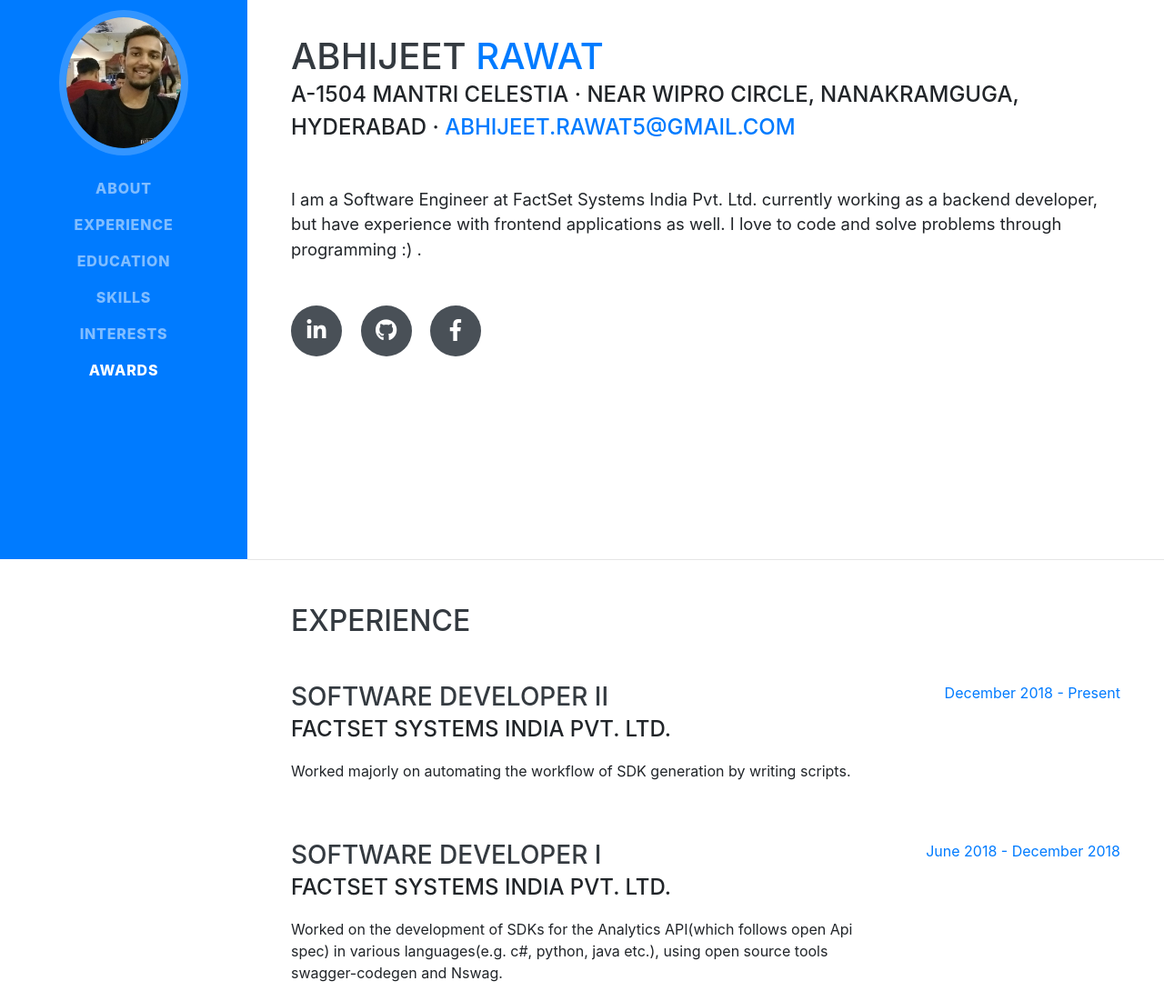
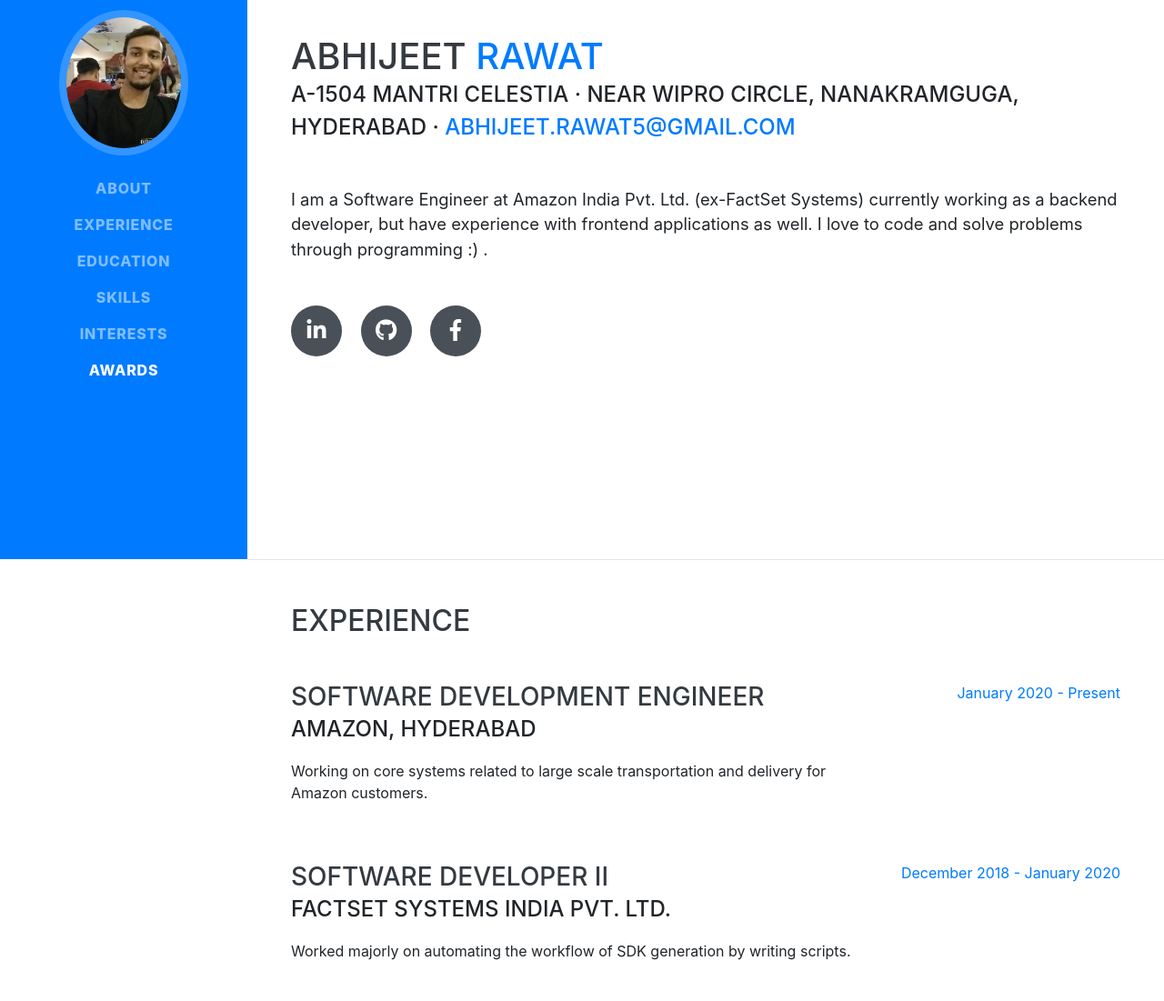
Before and after one commit to abhijeet-rawat/abhijeet-rawat.github.io, a website with bundled scripts: page index.html in a window 1280 px wide. Shown: the part 185-1286 px from the top of the page at 91% size. Built offline with nearby package versions, Linux system fonts and the light colour scheme; a web font is replaced by a local one.

Commit message:
updating job description and work history

```diff
--- a/index.html
+++ b/index.html
@@ -69,7 +69,7 @@
         <div class="subheading mb-5">A-1504 Mantri Celestia · Near Wipro Circle, Nanakramguga, Hyderabad ·
           <a href="mailto:abhijeet.rawat5@gmail.com">abhijeet.rawat5@gmail.com</a>
         </div>
-        <p class="lead mb-5">I am a Software Engineer at FactSet Systems India Pvt. Ltd. currently working as a backend developer, but have experience with frontend applications as well. I love to code and solve problems through programming :) .</p>
+        <p class="lead mb-5">I am a Software Engineer at Amazon India Pvt. Ltd. (ex-FactSet Systems) currently working as a backend developer, but have experience with frontend applications as well. I love to code and solve problems through programming :) .</p>
         <div class="social-icons">
           <a href="https://www.linkedin.com/in/abhijeet1996/">
             <i class="fab fa-linkedin-in"></i>
@@ -92,12 +92,23 @@
 
         <div class="resume-item d-flex flex-column flex-md-row justify-content-between mb-5">
           <div class="resume-content">
+            <h3 class="mb-0">Software Development Engineer</h3>
+            <div class="subheading mb-3">Amazon, Hyderabad</div>
+            <p>Working on core systems related to large scale transportation and delivery for Amazon customers.</p>
+          </div>
+          <div class="resume-date text-md-right">
+            <span class="text-primary">January 2020 - Present</span>
+          </div>
+        </div>
+
+        <div class="resume-item d-flex flex-column flex-md-row justify-content-between mb-5">
+          <div class="resume-content">
             <h3 class="mb-0">Software Developer II</h3>
             <div class="subheading mb-3">FactSet Systems India Pvt. Ltd.</div>
             <p>Worked majorly on automating the workflow of SDK generation by writing scripts.</p>
           </div>
           <div class="resume-date text-md-right">
-            <span class="text-primary">December 2018 - Present</span>
+            <span class="text-primary">December 2018 - January 2020</span>
           </div>
         </div>
 
```
